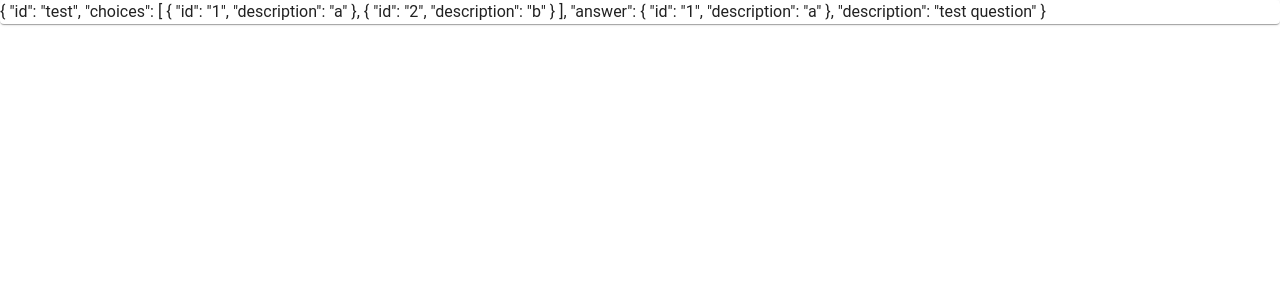
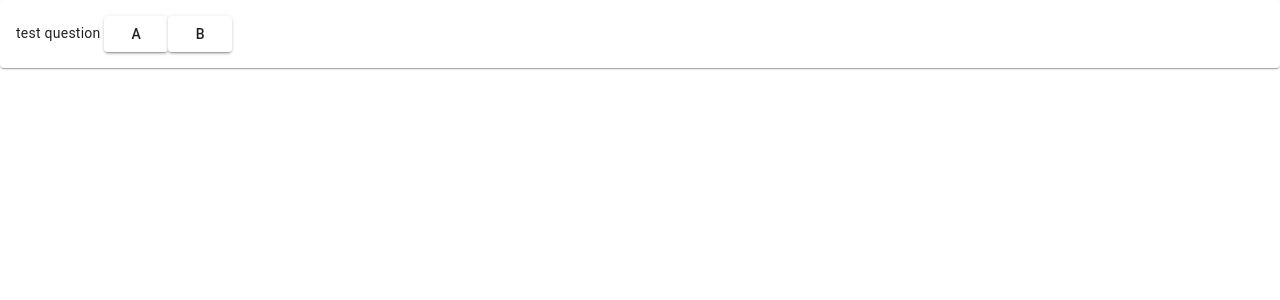
Before and after one commit to alex1431999/fishing-academy, a Nuxt app in the folder modules/frontend/: page /Question in a window 1280 px wide. Shown: the top 300 px of the page. Built offline with nearby package versions, Linux system fonts and the light colour scheme.

Commit message:
feat: render question with choices

```diff
--- /dev/null
+++ b/modules/frontend/components/question/Choice.vue
@@ -0,0 +1,9 @@
+<template>
+    <v-btn>{{ choice.description }}</v-btn>
+</template>
+
+<script setup lang="ts">
+import type {Choice} from "fishing-academy-types"
+
+const {choice} = defineProps<{ choice: Choice }>()
+</script>
--- a/modules/frontend/components/question/QuestionCard.vue
+++ b/modules/frontend/components/question/QuestionCard.vue
@@ -1,11 +1,16 @@
 <template>
     <v-card>
-        {{ question }}
+        <v-card-text>
+            {{ question.description }}
+
+            <Choice v-for="choice in question.choices" :choice="choice"></Choice>
+        </v-card-text>
     </v-card>
 </template>
 
 <script setup lang="ts">
 import type {Question} from 'fishing-academy-types'
+import Choice from "~/components/question/Choice.vue";
 
 const {question} = defineProps<{ question: Question }>()
 </script>
```
